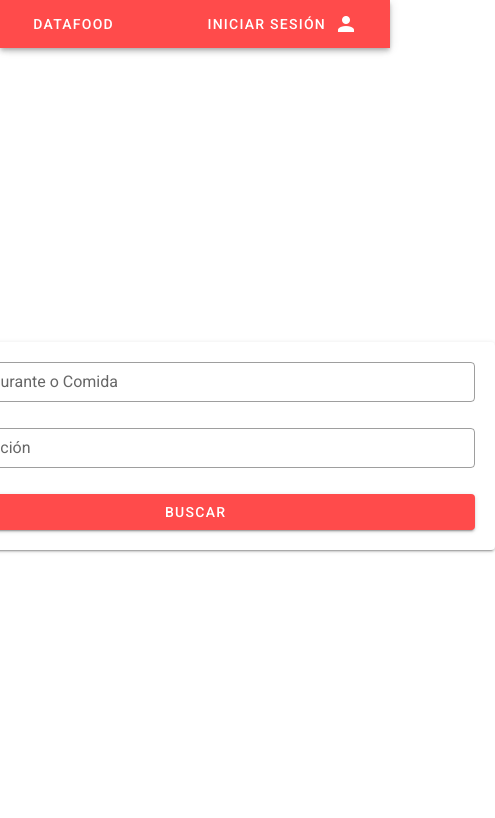
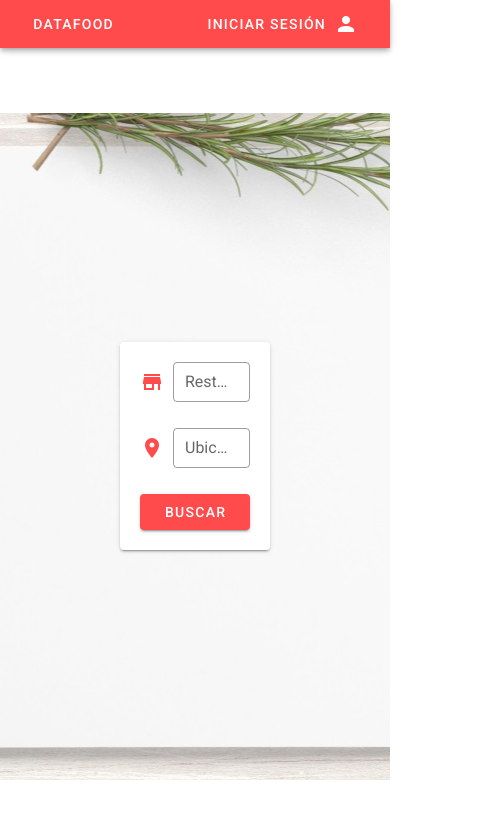
Before and after one commit to angiesofia11/Data_food_frontend, a Vue app: page / in a window 390 px wide. Shown: the top 818 px of the page, 495 px wide, since content can reach past the window. Built offline with nearby package versions, Linux system fonts and the light colour scheme; what vuetrend would draw is missing.

Commit message:
Inicio Responsive

```diff
--- a/src/components/Inicio.vue
+++ b/src/components/Inicio.vue
@@ -1,11 +1,11 @@
 <template>
-  <div
-    class="container"
-
-    :style="cssProps"
-  >
+  <div class="container" :style="cssProps">
+    <b-container>
+      <b-row>
+        <b-col></b-col>
+        <b-col cols="6">
           <BarraNavegacion />
-    <v-card class="pa-5 mx-auto" min-width="600">
+          <v-card class="pa-5 mx-auto">
             <form>
               <v-text-field
                 v-model="Restaurante"
@@ -32,6 +32,10 @@
               </router-link>
             </form>
           </v-card>
+        </b-col>
+        <b-col></b-col>
+      </b-row>
+    </b-container>
   </div>
 </template>
 <script>
@@ -42,13 +46,12 @@ export default {
   },
   data() {
     return {
-      cssProps:{
-        backgroundImage: `url(${require('@/assets/fondo.jpeg')})`
-      }
+      cssProps: {
+        backgroundImage: `url(${require("@/assets/datafood_imagen_principal.jpg")})`,
+      },
     };
   },
-  methods: {
-  },
+  methods: {},
 };
 </script>
 <style scoped>
@@ -58,9 +61,12 @@ export default {
   align-items: center;
   height: 100%;
   background-position: center;
-  background-size: 150%;
 }
-.container, .container-sm, .container-md, .container-lg, .container-xl {
+.container,
+.container-sm,
+.container-md,
+.container-lg,
+.container-xl {
   max-width: 1350px;
 }
 </style>
```
Also changed, not shown: src/assets/fondo.jpeg (deleted). Lines whose indentation alone changed are shown as unchanged.
